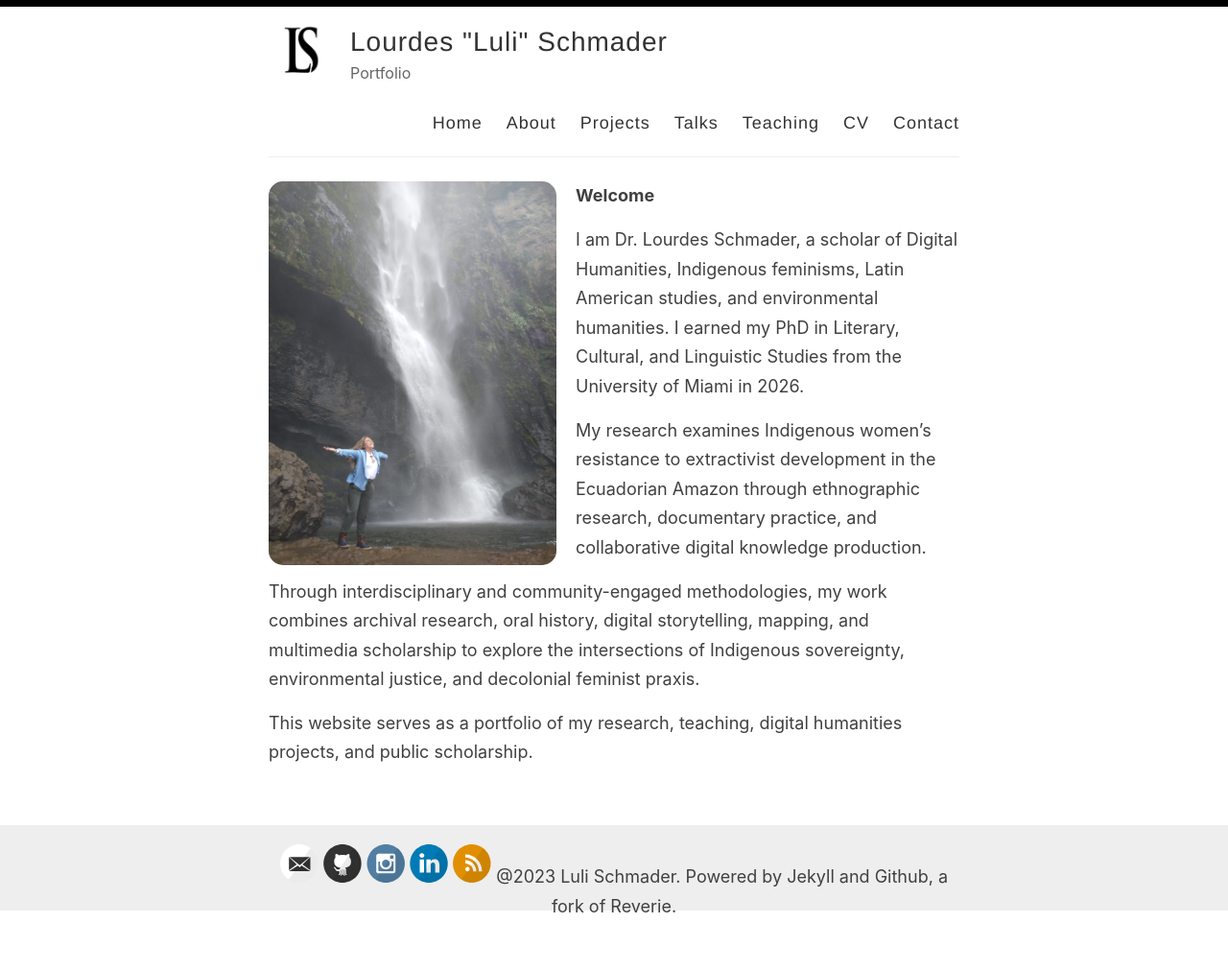
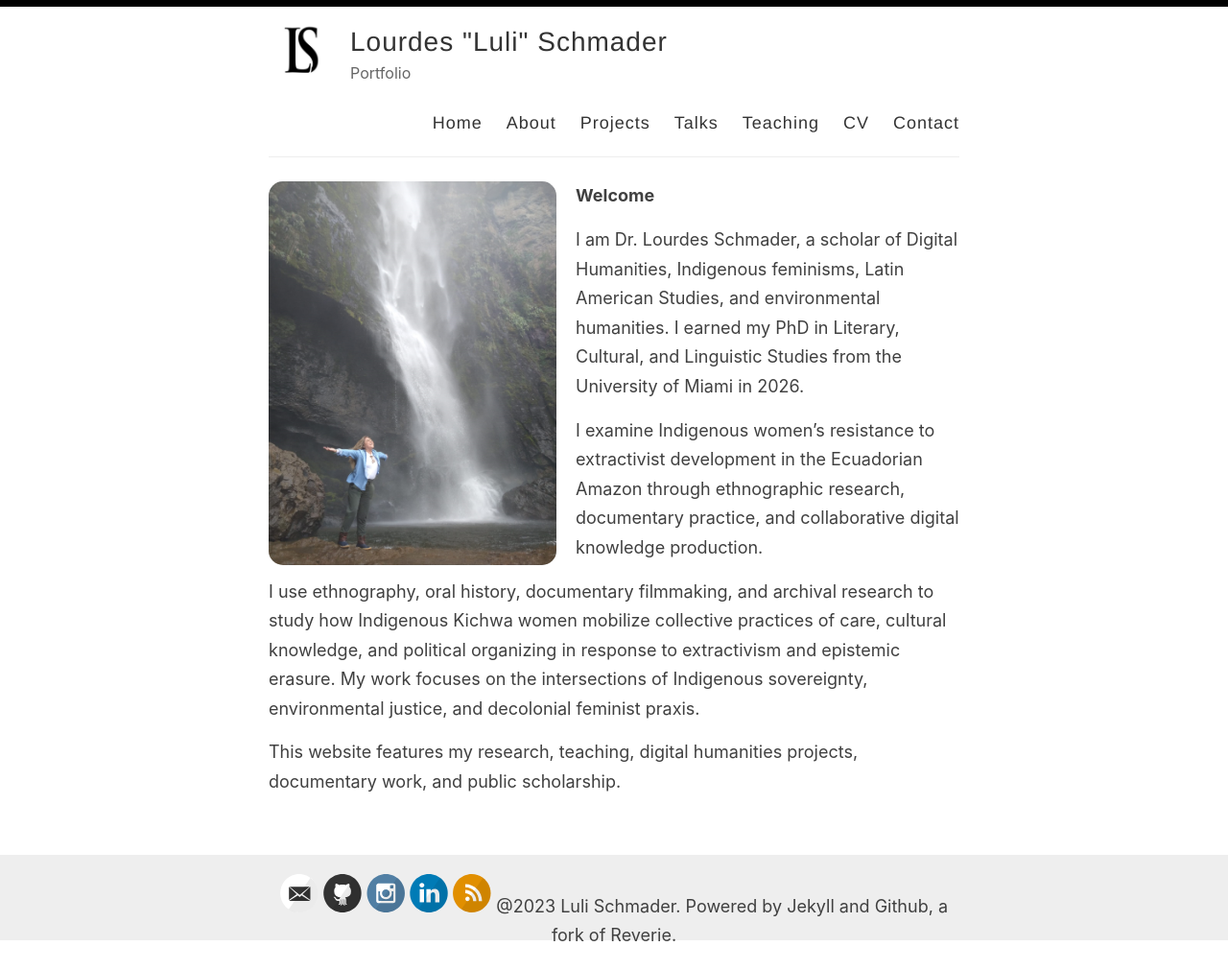
Before and after one commit to lulischmader/lulischmader.github.io, a Jekyll site: the page built from index.md, in a window 1280 px wide. Shown: the whole page at 96% size. Built offline with Jekyll 4.4.1, drawn with Linux system fonts in a browser that asks for light colours; before the commit the page ends 980 px from its top, so only the background shows below that.

Commit message:
Update index.md

```diff
--- a/index.md
+++ b/index.md
@@ -10,10 +10,10 @@ layout: default
 
 **Welcome**
 
-I am Dr. Lourdes Schmader, a scholar of Digital Humanities, Indigenous feminisms, Latin American studies, and environmental humanities. I earned my PhD in Literary, Cultural, and Linguistic Studies from the University of Miami in 2026.
+I am Dr. Lourdes Schmader, a scholar of Digital Humanities, Indigenous feminisms, Latin American Studies, and environmental humanities. I earned my PhD in Literary, Cultural, and Linguistic Studies from the University of Miami in 2026.
 
-My research examines Indigenous women’s resistance to extractivist development in the Ecuadorian Amazon through ethnographic research, documentary practice, and collaborative digital knowledge production.
+I examine Indigenous women’s resistance to extractivist development in the Ecuadorian Amazon through ethnographic research, documentary practice, and collaborative digital knowledge production.
 
-Through interdisciplinary and community-engaged methodologies, my work combines archival research, oral history, digital storytelling, mapping, and multimedia scholarship to explore the intersections of Indigenous sovereignty, environmental justice, and decolonial feminist praxis.
+I use ethnography, oral history, documentary filmmaking, and archival research to study how Indigenous Kichwa women mobilize collective practices of care, cultural knowledge, and political organizing in response to extractivism and epistemic erasure. My work focuses on the intersections of Indigenous sovereignty, environmental justice, and decolonial feminist praxis.
 
-This website serves as a portfolio of my research, teaching, digital humanities projects, and public scholarship.
+This website features my research, teaching, digital humanities projects, documentary work, and public scholarship.
```
